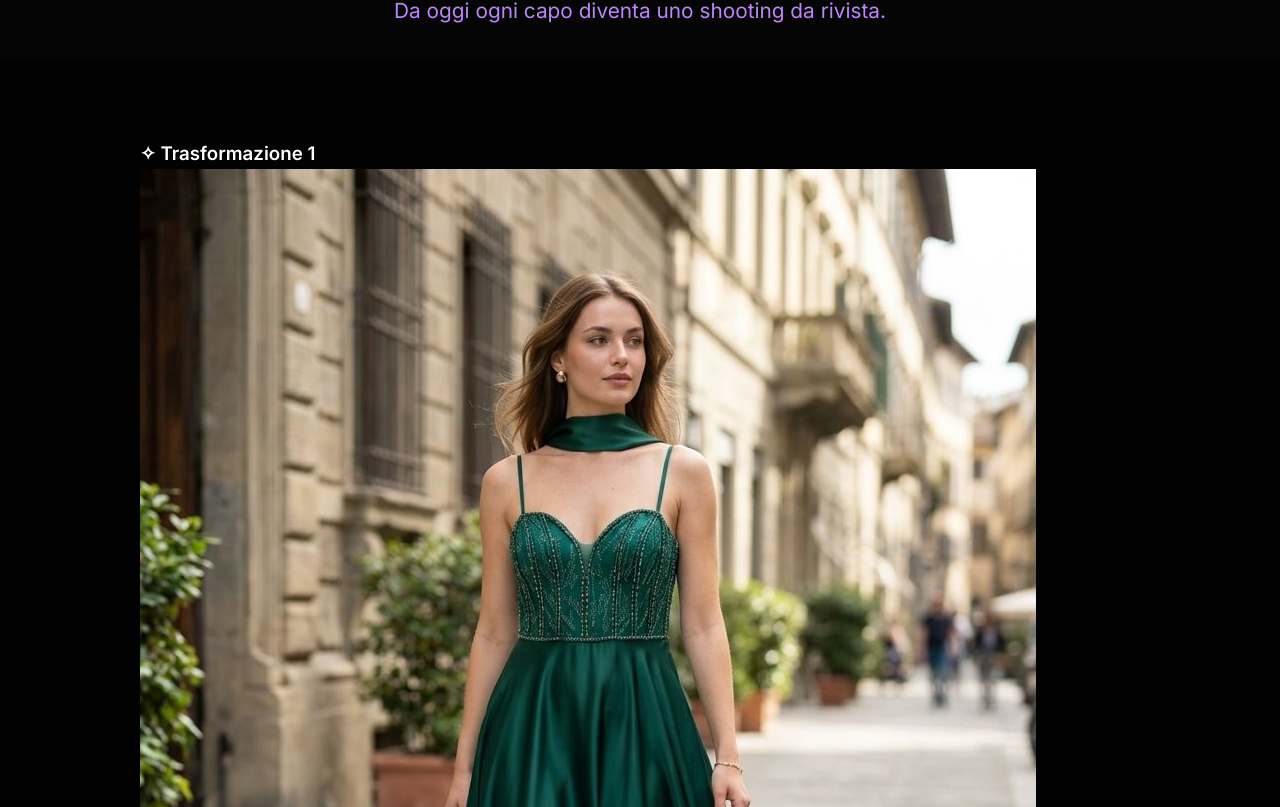
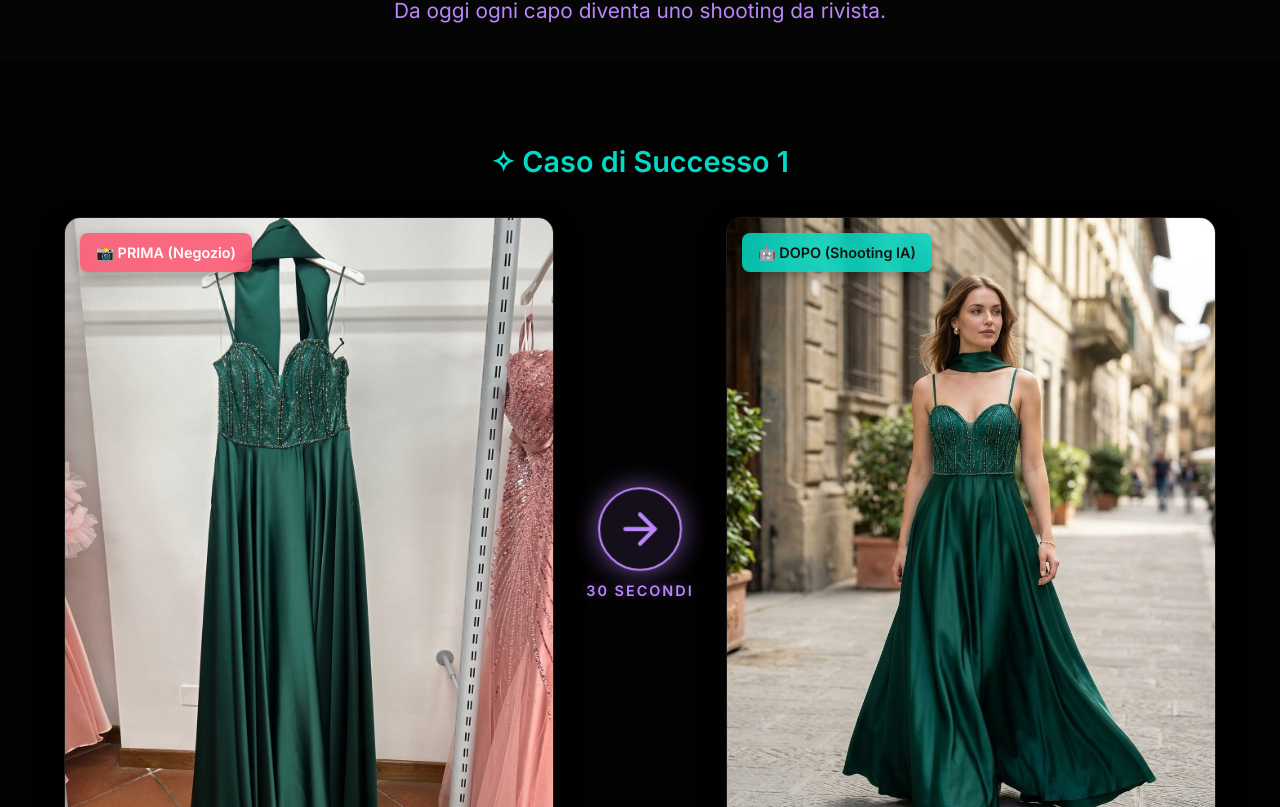
Before and after one commit to cloedesignmilan/SuperNexus, a Next.js app: page / in a window 1280 px wide. Shown: the part 993-1800 px from the top of the page. Built offline with nearby package versions, Linux system fonts and the light colour scheme; a web font is replaced by a local one.

Commit message:
fix(ui): rollback slider and implement spectacular side-by-side animated cards with neon arrow

```diff
--- a/src/app/globals.css
+++ b/src/app/globals.css
@@ -538,3 +538,89 @@ body {
     gap: 2rem;
   }
 }
+
+
+/* Spectacular Grid */
+.spectacular-grid {
+  display: flex;
+  flex-direction: column;
+  gap: 2rem;
+  align-items: center;
+  justify-content: center;
+}
+@media (min-width: 900px) {
+  .spectacular-grid {
+    flex-direction: row;
+    align-items: stretch;
+  }
+}
+.spectacular-card {
+  position: relative;
+  flex: 1;
+  border-radius: 16px;
+  overflow: hidden;
+  box-shadow: 0 10px 30px rgba(0,0,0,0.4);
+  border: 1px solid rgba(255,255,255,0.1);
+  transition: transform 0.3s ease, box-shadow 0.3s ease;
+  background: var(--card-bg);
+  min-height: 400px;
+}
+.spectacular-card:hover {
+  transform: translateY(-5px);
+  box-shadow: 0 15px 40px rgba(0,0,0,0.6);
+}
+.spectacular-img {
+  width: 100%;
+  height: 100%;
+  object-fit: cover;
+  display: block;
+}
+.spectacular-label-top {
+  position: absolute;
+  top: 15px;
+  left: 15px;
+  padding: 8px 16px;
+  border-radius: 8px;
+  font-weight: bold;
+  font-size: 0.9rem;
+  backdrop-filter: blur(10px);
+  background: rgba(255, 84, 112, 0.85);
+  color: white;
+  z-index: 10;
+  box-shadow: 0 4px 12px rgba(0,0,0,0.3);
+}
+.label-after-color {
+  background: rgba(3, 218, 198, 0.85);
+  color: #121212;
+}
+.spectacular-arrow-container {
+  display: flex;
+  flex-direction: column;
+  align-items: center;
+  justify-content: center;
+  gap: 10px;
+}
+.neon-arrow {
+  display: flex;
+  align-items: center;
+  justify-content: center;
+  width: 80px;
+  height: 80px;
+  border-radius: 50%;
+  background: rgba(187, 134, 252, 0.1);
+  border: 2px solid #bb86fc;
+  box-shadow: 0 0 20px rgba(187, 134, 252, 0.4), inset 0 0 10px rgba(187, 134, 252, 0.2);
+  animation: pulse-neon 2s infinite;
+}
+@keyframes pulse-neon {
+  0% { transform: scale(0.95); box-shadow: 0 0 10px rgba(187, 134, 252, 0.2); }
+  50% { transform: scale(1.05); box-shadow: 0 0 25px rgba(187, 134, 252, 0.6); }
+  100% { transform: scale(0.95); box-shadow: 0 0 10px rgba(187, 134, 252, 0.2); }
+}
+.arrow-text {
+  font-weight: 800;
+  color: #bb86fc;
+  letter-spacing: 2px;
+  font-size: 0.9rem;
+  text-shadow: 0 0 10px rgba(187,134,252,0.4);
+}
--- a/src/app/page.tsx
+++ b/src/app/page.tsx
@@ -1,7 +1,7 @@
 import React from 'react';
 import Link from 'next/link';
-import { Camera, Zap, Smartphone, Sparkles, CheckCircle2, TrendingUp } from 'lucide-react';
-import ImageComparisonSlider from '@/components/ImageComparisonSlider';
+import { Camera, Zap, Smartphone, Sparkles, CheckCircle2, TrendingUp, ArrowRight } from 'lucide-react';
+
 
 export default function LandingPage() {
   return (
@@ -44,45 +44,40 @@ export default function LandingPage() {
         <p style={{ fontSize: '1.3rem', color: '#bb86fc' }}>Da oggi ogni capo diventa uno shooting da rivista.</p>
       </section>
 
-      {/* BEFORE / AFTER VISUALS (REAL UPLOADS CON SLIDER) */}
+      {/* BEFORE / AFTER VISUALS (REAL UPLOADS CON EFFETTO) */}
       <section className="comparison-section">
-        <div style={{ maxWidth: '1000px', margin: '0 auto', display: 'flex', flexDirection: 'column', gap: '6rem' }}>
+        <div style={{ maxWidth: '1200px', margin: '0 auto', display: 'flex', flexDirection: 'column', gap: '6rem' }}>
 
-          <ImageComparisonSlider
-            title="Trasformazione 1"
-            beforeImage="/1-a.jpeg"
-            afterImage="/1-b.jpeg"
-          />
+          {[1,2,3,4,5,6].map((num) => (
+            <div key={num} className="transformation-block">
+              <h3 style={{ fontSize: '1.8rem', marginBottom: '2rem', color: '#03dac6', textAlign: 'center' }}>
+                ✧ Caso di Successo {num}
+              </h3>
+              <div className="spectacular-grid">
 
-          <ImageComparisonSlider
-            title="Trasformazione 2"
-            beforeImage="/2-a.jpeg"
-            afterImage="/2-b.jpeg"
-          />
+                {/* PRIMA */}
+                <div className="spectacular-card spectacular-before">
+                  <div className="spectacular-label-top">📸 PRIMA (Negozio)</div>
+                  <img src={`/${num}-a.jpeg`} alt={`Prima ${num}`} className="spectacular-img" />
+                </div>
 
-          <ImageComparisonSlider
-            title="Trasformazione 3"
-            beforeImage="/3-a.jpeg"
-            afterImage="/3-b.jpeg"
-          />
+                {/* ARROW */}
+                <div className="spectacular-arrow-container">
+                  <div className="neon-arrow">
+                    <ArrowRight size={48} color="#bb86fc" />
+                  </div>
+                  <div className="arrow-text">30 SECONDI</div>
+                </div>
 
-          <ImageComparisonSlider
-            title="Trasformazione 4"
-            beforeImage="/4-a.jpeg"
-            afterImage="/4-b.jpeg"
-          />
+                {/* DOPO */}
+                <div className="spectacular-card spectacular-after">
+                  <div className="spectacular-label-top label-after-color">🤖 DOPO (Shooting IA)</div>
+                  <img src={`/${num}-b.jpeg`} alt={`Dopo ${num}`} className="spectacular-img" />
+                </div>
 
-          <ImageComparisonSlider
-            title="Trasformazione 5"
-            beforeImage="/5-a.jpeg"
-            afterImage="/5-b.jpeg"
-          />
-
-          <ImageComparisonSlider
-            title="Trasformazione 6"
-            beforeImage="/6-a.jpeg"
-            afterImage="/6-b.jpeg"
-          />
+              </div>
+            </div>
+          ))}
 
         </div>
       </section>
```
